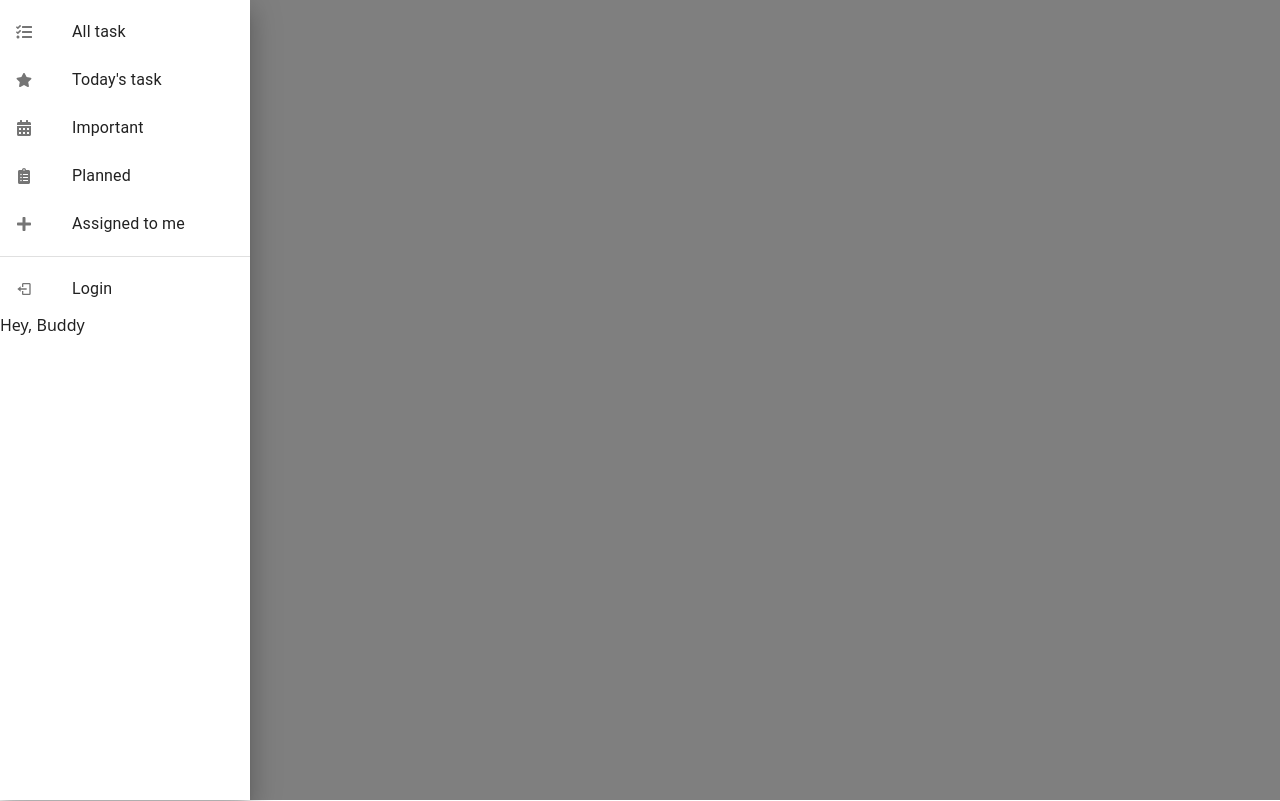
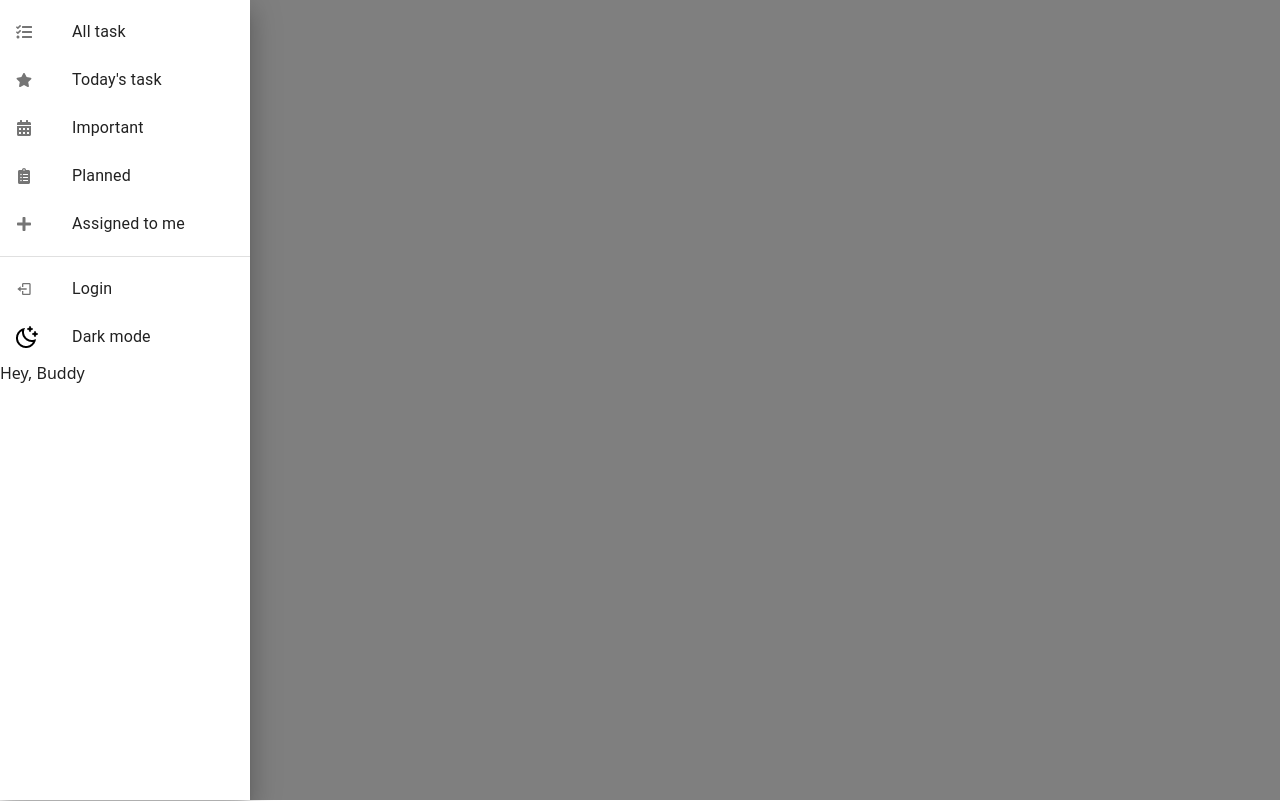
Before and after one commit to Shivam2534/QuadB_Tech_TODO_Assingment, a React (Vite) app: page /login in a window 1280 px wide. Both pictures are taken after a click on the element 640 px from the left and 166 px from the top of the page. Built offline with nearby package versions, Linux system fonts and the light colour scheme.

Commit message:
Dark mode button is added

```diff
--- a/src/component's/SideNavbar/SideNavbarForModile.jsx
+++ b/src/component's/SideNavbar/SideNavbarForModile.jsx
@@ -14,6 +14,7 @@ import {
   FaClipboardList,
   FaPlus,
 } from "react-icons/fa";
+import Vector from "../../../public/Vector.png";
 import { BiLogOut } from "react-icons/bi";
 import { BiLogIn } from "react-icons/bi";
 import { Link, useNavigate } from "react-router-dom";
@@ -45,7 +46,6 @@ export default function SideNavbarForModile({ toggleMenu }) {
   const dispatch = useDispatch();
 
   const LoggedInUserData = JSON.parse(localStorage.getItem("UserCradentials"));
-  console.log(LoggedInUserData);
   function DeleteUserSession() {
     localStorage.setItem("UserCradentials", null);
     dispatch(LogoutUser(false));
@@ -99,6 +99,15 @@ export default function SideNavbarForModile({ toggleMenu }) {
           </ListItem>
         )}
 
+        <ListItem key={2} disablePadding onClick={DeleteUserSession}>
+          <ListItemButton>
+            <ListItemIcon>
+              <img src={Vector} alt="" className="w-4 h-4" />
+            </ListItemIcon>
+            <ListItemText primary={"Dark mode"} />
+          </ListItemButton>
+        </ListItem>
+
         <div className="ml-5 mt-5 text-md text-[#757575] underline">
           Hey, {LoggedInUserData != null ? LoggedInUserData.Username : "Buddy"}
         </div>
```
Also changed, not shown: src/component's/AllTask/Alltask.jsx (line endings or trailing spaces).
